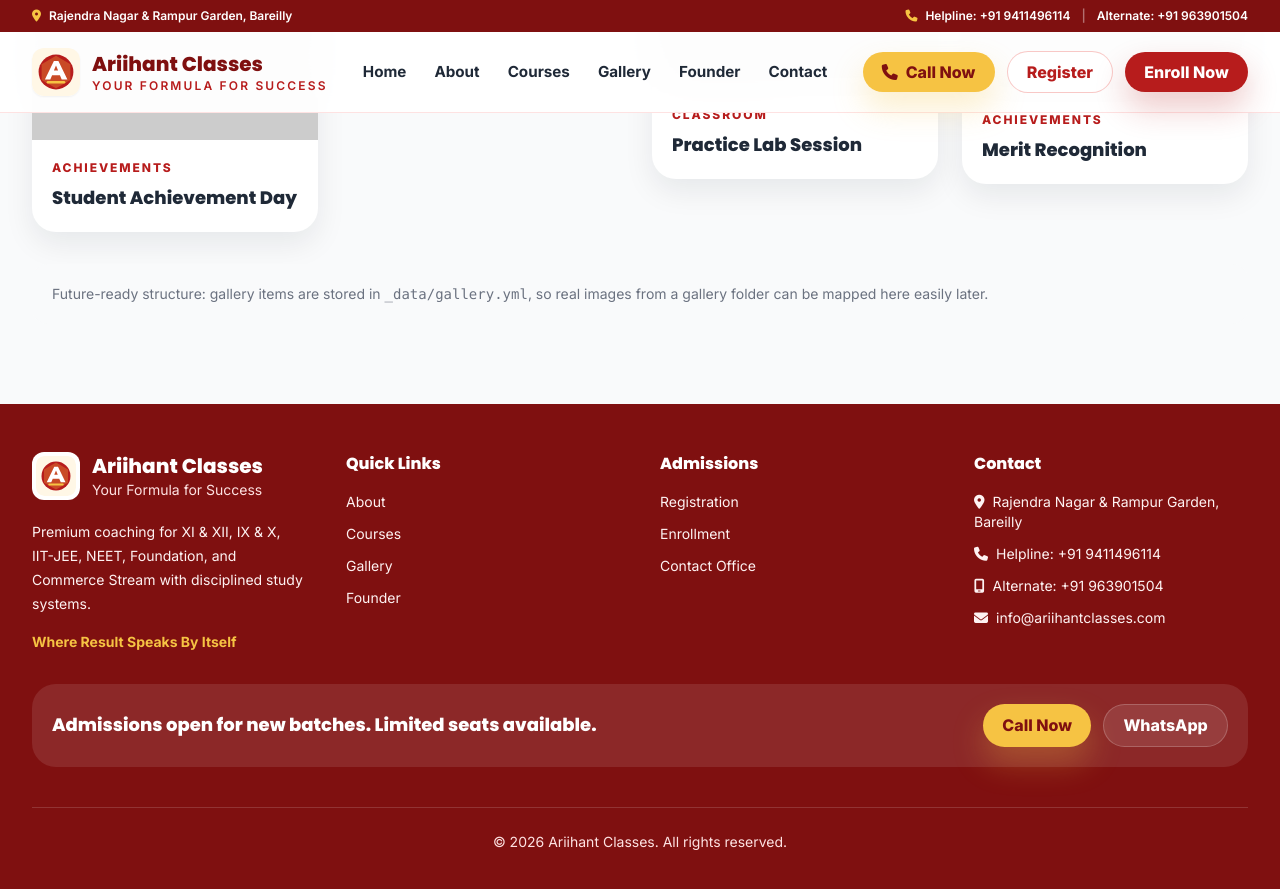
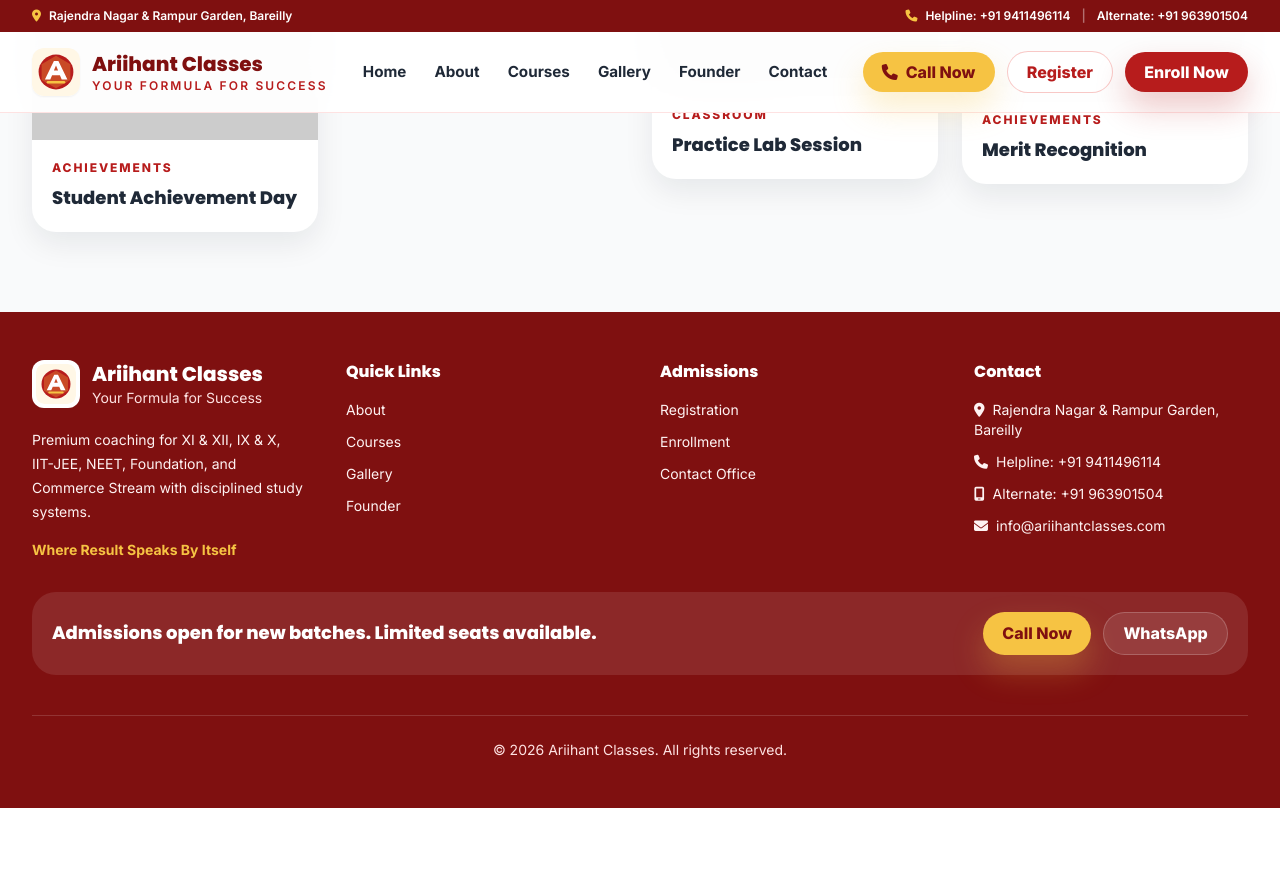
Before and after one commit to radhikayowin-bot/arihant-classes, a Jekyll site: the page built from gallery.md, in a window 1280 px wide and 900 px high, scrolled down 1714 px. Shown: the top 889 px of the window. Built offline with Jekyll 4.4.1, drawn with Linux system fonts in a browser that asks for light colours; nearby versions of some CDN libraries; after the commit the page ends 2522 px from its top, so only the background shows below that.

Commit message:
Remove gallery data note

```diff
--- a/gallery.md
+++ b/gallery.md
@@ -35,6 +35,5 @@
       </article>
       {% endfor %}
     </div>
-    <p class="mt-8 rounded-2xl bg-bgLight p-5 text-sm text-textMuted">Future-ready structure: gallery items are stored in <code>_data/gallery.yml</code>, so real images from a gallery folder can be mapped here easily later.</p>
   </div>
 </section>
```
